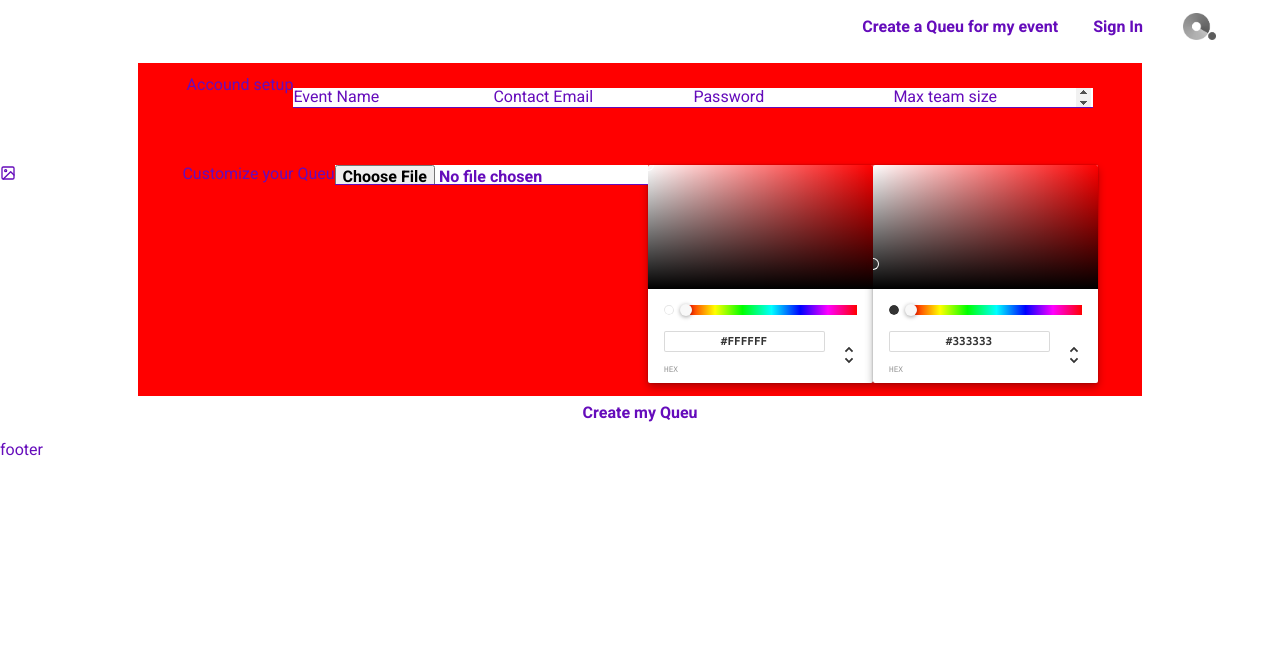
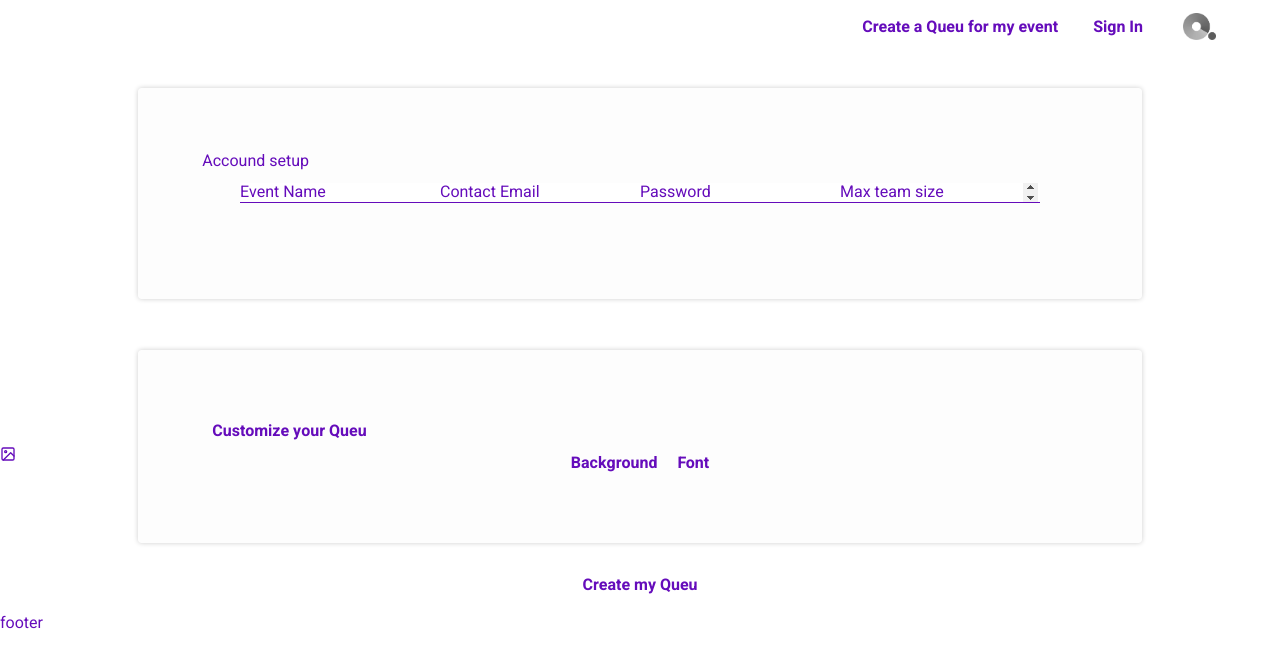
Before and after one commit to Xigrux/queu, a React (Create React App) app in the folder frontend/: page /event/create-a-queu in a window 1280 px wide. Shown: the top 668 px of the page. Built offline with nearby package versions, Linux system fonts and the light colour scheme.

Commit message:
more style

```diff
--- a/frontend/public/index.html
+++ b/frontend/public/index.html
@@ -28,7 +28,7 @@
       work correctly both with client-side routing and a non-root public URL.
       Learn how to configure a non-root public URL by running `npm run build`.
     -->
-    <title>React App</title>
+    <title>Queu</title>
   </head>
   <body id="modal">
     <noscript>You need to enable JavaScript to run this app.</noscript>
--- a/frontend/src/compotents/CAQ.jsx
+++ b/frontend/src/compotents/CAQ.jsx
@@ -125,8 +125,9 @@ class caq extends Component {
           class="caq-form fullPwidth flex-container flex-center-v flex-dir-v"
           onSubmit={this.createQueu}
         >
-          <section class="caq-section flex-container flex-center-h">
+          <section class="caq-section">
             <div>Accound setup</div>
+            <div class="flex-container flex-center-h">
               <div class="input-label-container">
                 <input
                   onChange={this.handleInput}
@@ -171,22 +172,27 @@ class caq extends Component {
                 ></input>
                 <label for="caq-team">Max team size</label>
               </div>
+            </div>
           </section>
-          <section class="caq-section flex-container flex-center-h">
-            <div>Customize your Queu</div>
+          <section class="caq-section">
+            <button>Customize your Queu</button>
+            <div class="flex-container flex-center-h">
               <div className="buttons">{content()}</div>
+              <button>Background</button>
               <ChromePicker
                 disableAlpha={true}
                 color={this.state.inputs.background}
                 onChangeComplete={this.handleChangeBG}
                 required
               />
+              <button>Font</button>
               <ChromePicker
                 disableAlpha={true}
                 color={this.state.inputs.font}
                 onChangeComplete={this.handleChangeFont}
                 required
               />
+            </div>
           </section>
           <button type="submit">Create my Queu</button>
         </form>
--- a/frontend/src/compotents/UI/Button.jsx
+++ b/frontend/src/compotents/UI/Button.jsx
@@ -7,7 +7,13 @@ export default props => (
       <label htmlFor="single">
         <FiImage />
       </label>
-      <input type="file" name="image" id="single" onChange={props.onChange} />
+      <input
+        type="file"
+        name="image"
+        id="single"
+        onChange={props.onChange}
+        hidden
+      />
     </div>
   </div>
 );
--- a/frontend/src/styles/caq.css
+++ b/frontend/src/styles/caq.css
@@ -1,4 +1,12 @@
 .caq-section {
   width: 80%;
-  background-color: red;
+  background-color: #00000002;
+  margin: 2vw;
+  border-radius: 4px;
+  box-shadow: 0 0 5px #00000033;
+  padding: 5vw;
 }
+
+.chrome-picker {
+  display: none;
+}
```
Lines whose indentation alone changed are shown as unchanged.
